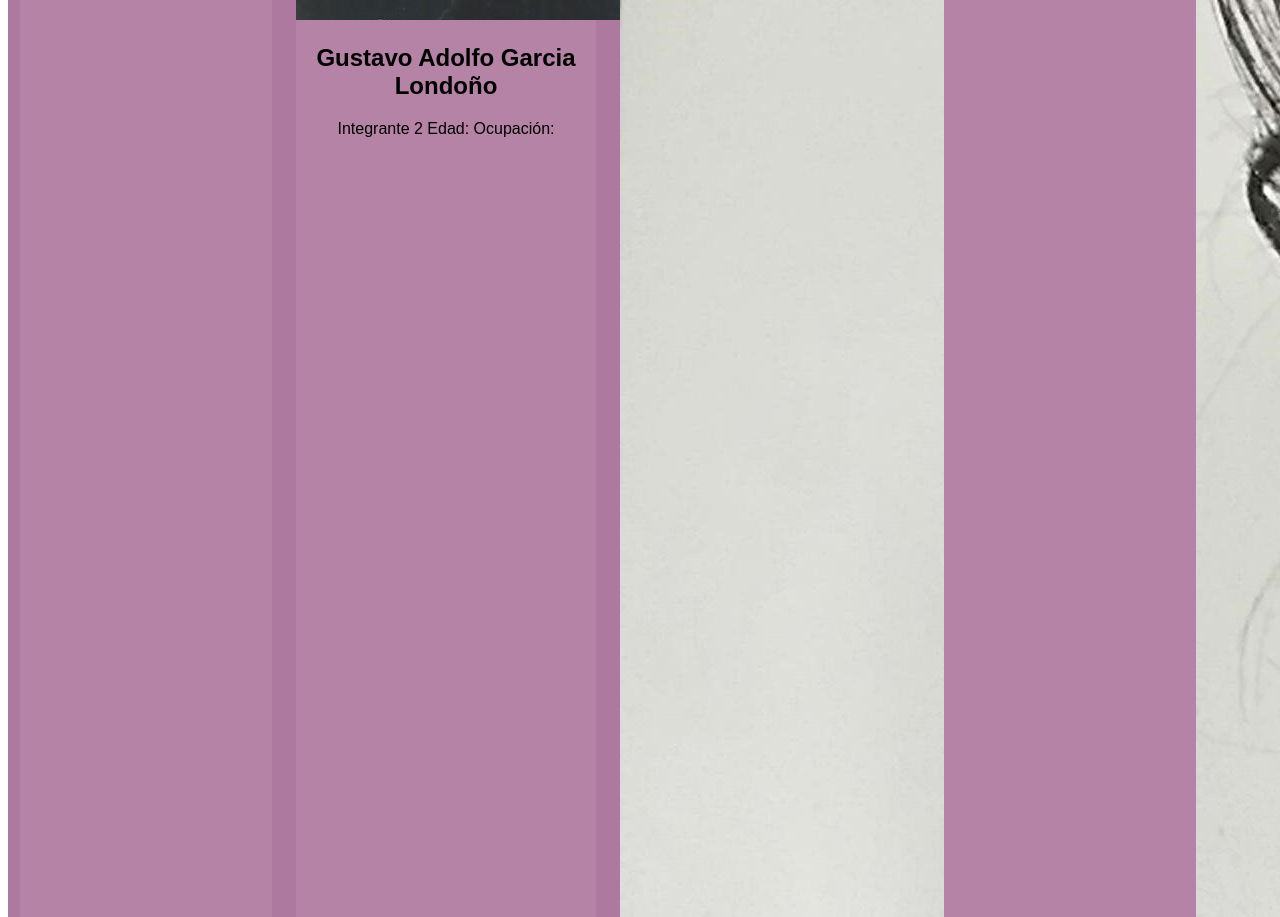
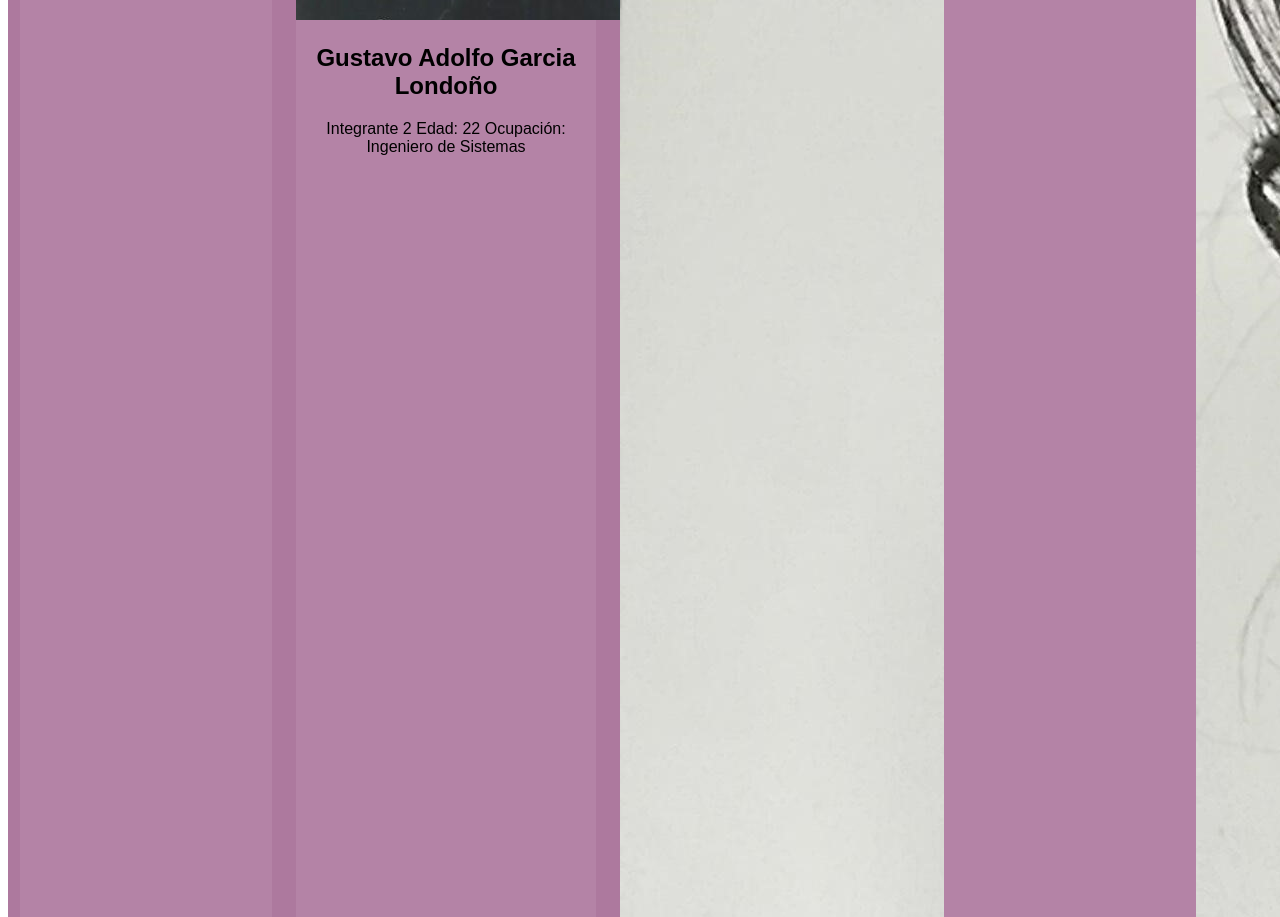
Before and after one commit to Grupo-189-Desarrollo-de-SW/semana-1-189, a website: page src/index.html in a window 1280 px wide. Shown: the part 860-1777 px from the top of the page. Drawn offline with Linux system fonts and the light colour scheme.

Commit message:
Cambios del integrante 2 añadidos

```diff
--- a/src/index.html
+++ b/src/index.html
@@ -41,8 +41,8 @@
                 <h2>Gustavo Adolfo
                     Garcia Londoño</h2>
                 <p>Integrante 2
-                    Edad:
-                    Ocupación:
+                    Edad: 22
+                    Ocupación: Ingeniero de Sistemas
                 </p>
             </div>
             <div class="miembro__contenedor">
```
